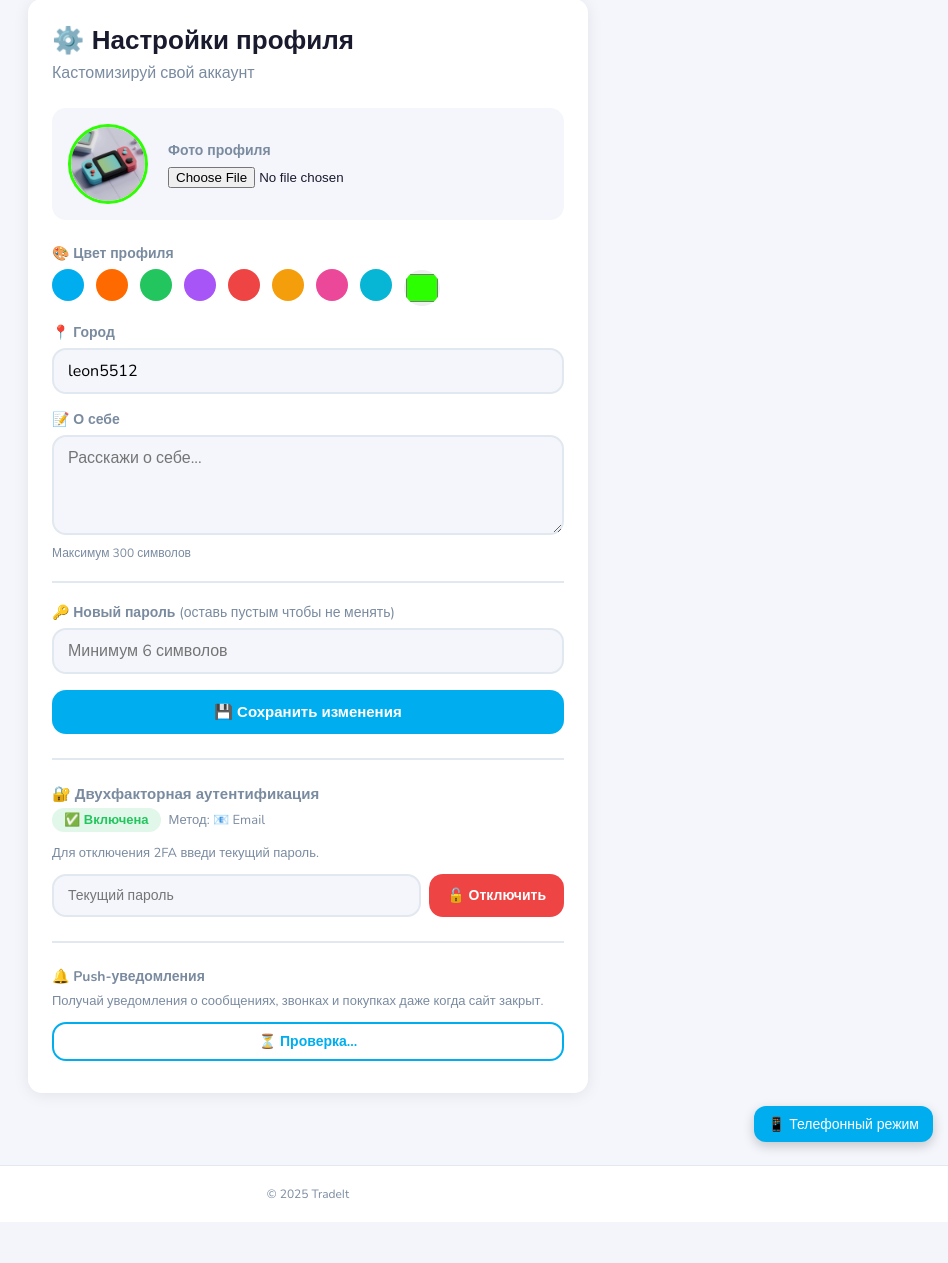
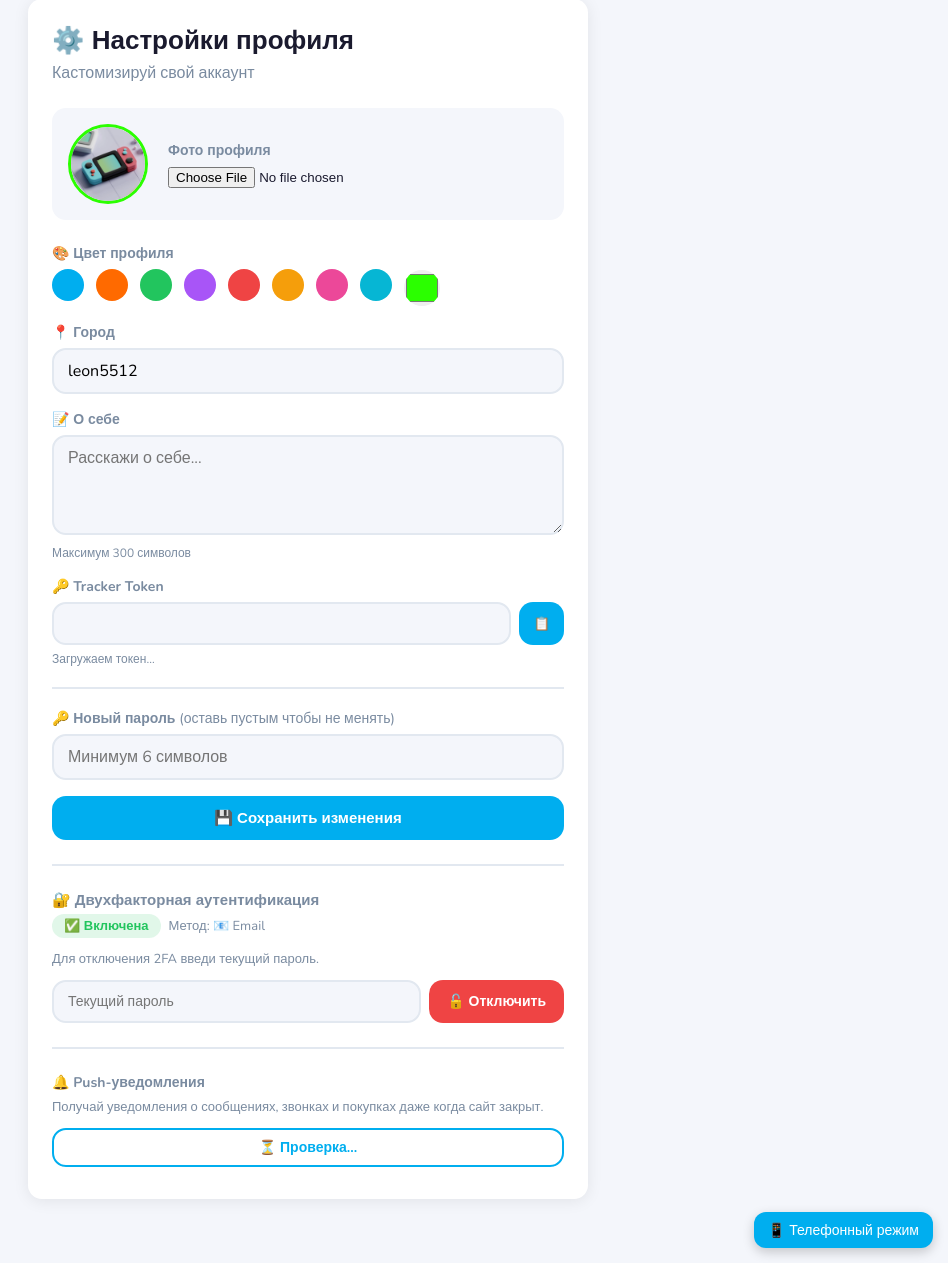
Before and after one commit to Leon5512/tradeit1, a Flask app: page /settings in a window 1280 px wide. Shown: the part 105-1368 px from the top of the page, without its empty margins (332-1280 px from the left). Before the commit the page ends 1303 px from the top, so only its background shows below. Run offline with Flask 3, Linux system fonts and the light colour scheme; a user stored in the database is signed in; data comes from the database, SQL or seed files in the repository; data that the repository does not hold is empty.

Commit message:
Update settings.html

```diff
--- a/templates/settings.html
+++ b/templates/settings.html
@@ -44,6 +44,25 @@
         <textarea name="bio" placeholder="Расскажи о себе..." maxlength="300">{{ user.bio or '' }}</textarea>
         <div style="font-size:12px;color:var(--muted);margin-top:4px;">Максимум 300 символов</div>
       </div>
+      <div class="form-group">
+  <label>🔑 Tracker Token</label>
+
+  <div style="display:flex;gap:8px;">
+    <input type="text" id="trackerToken" readonly
+      style="flex:1;padding:10px;border:2px solid var(--border);
+      border-radius:var(--radius);background:var(--bg);color:var(--text);font-family:monospace;">
+
+    <button type="button" onclick="copyToken()"
+      style="padding:10px 14px;border:none;border-radius:var(--radius);
+      background:#00aeef;color:white;font-weight:700;cursor:pointer;">
+      📋
+    </button>
+  </div>
+
+  <div id="tokenStatus" style="font-size:12px;margin-top:6px;color:var(--muted);">
+    Загружаем токен...
+  </div>
+</div>
       <hr style="border:none;border-top:2px solid var(--border);margin:20px 0;">
       <div class="form-group">
         <label>🔑 Новый пароль <span style="font-weight:400;color:var(--muted);">(оставь пустым чтобы не менять)</span></label>
```
